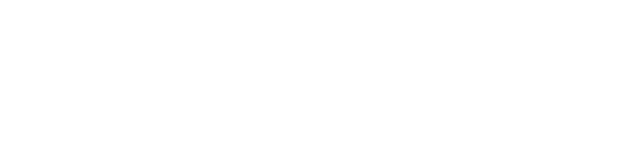
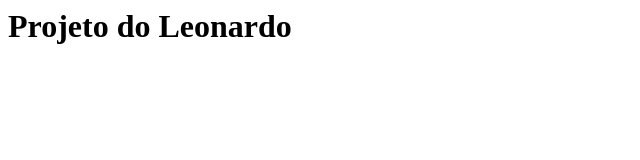
Before and after one commit to leodk87/estudo2, a plain HTML site: page index.html in a window 1280 px wide. Shown: the whole page, without its empty margins (0-640 px from the left). Drawn offline with Linux system fonts and the light colour scheme.

Commit message:
titulo da pagina

```diff
--- a/index.html
+++ b/index.html
@@ -6,6 +6,7 @@
 </head>
 
 <body>
+	<h1> Projeto do Leonardo </h1>
 </body>
 
 </html>
```
